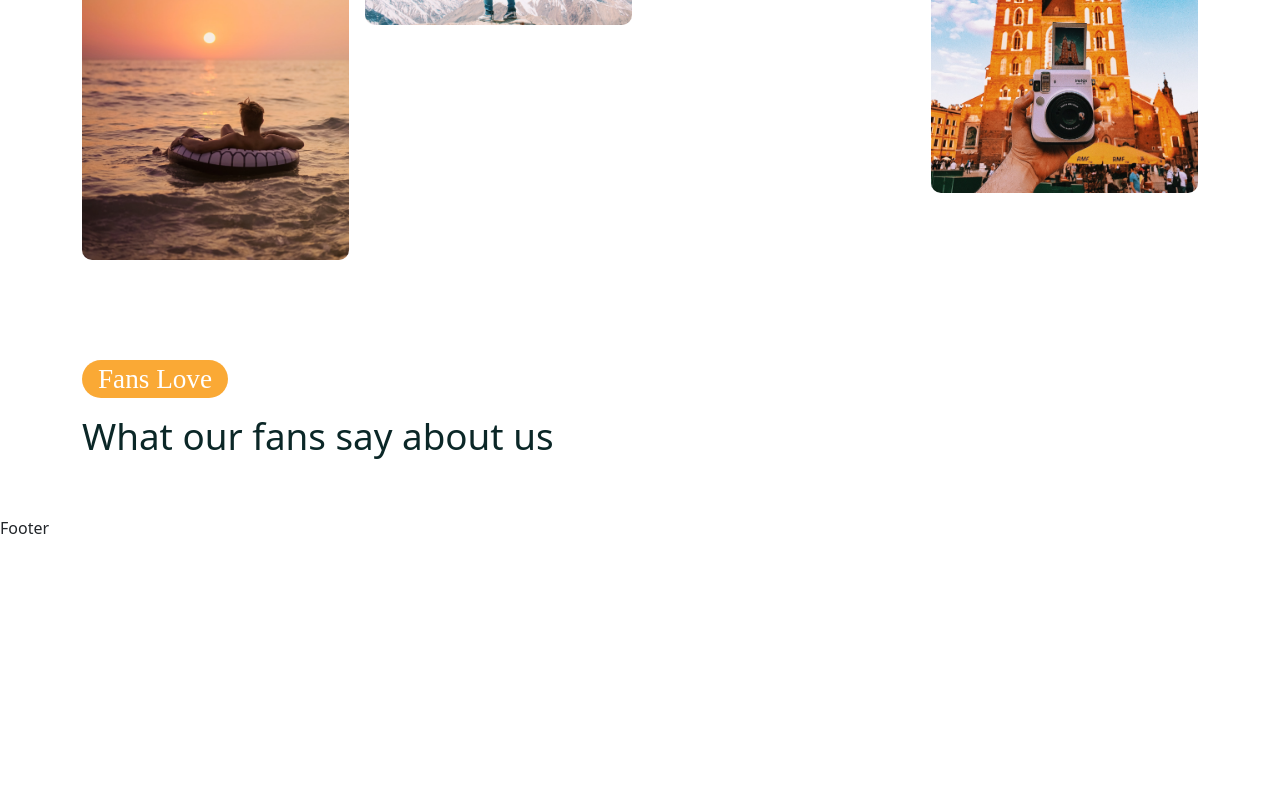
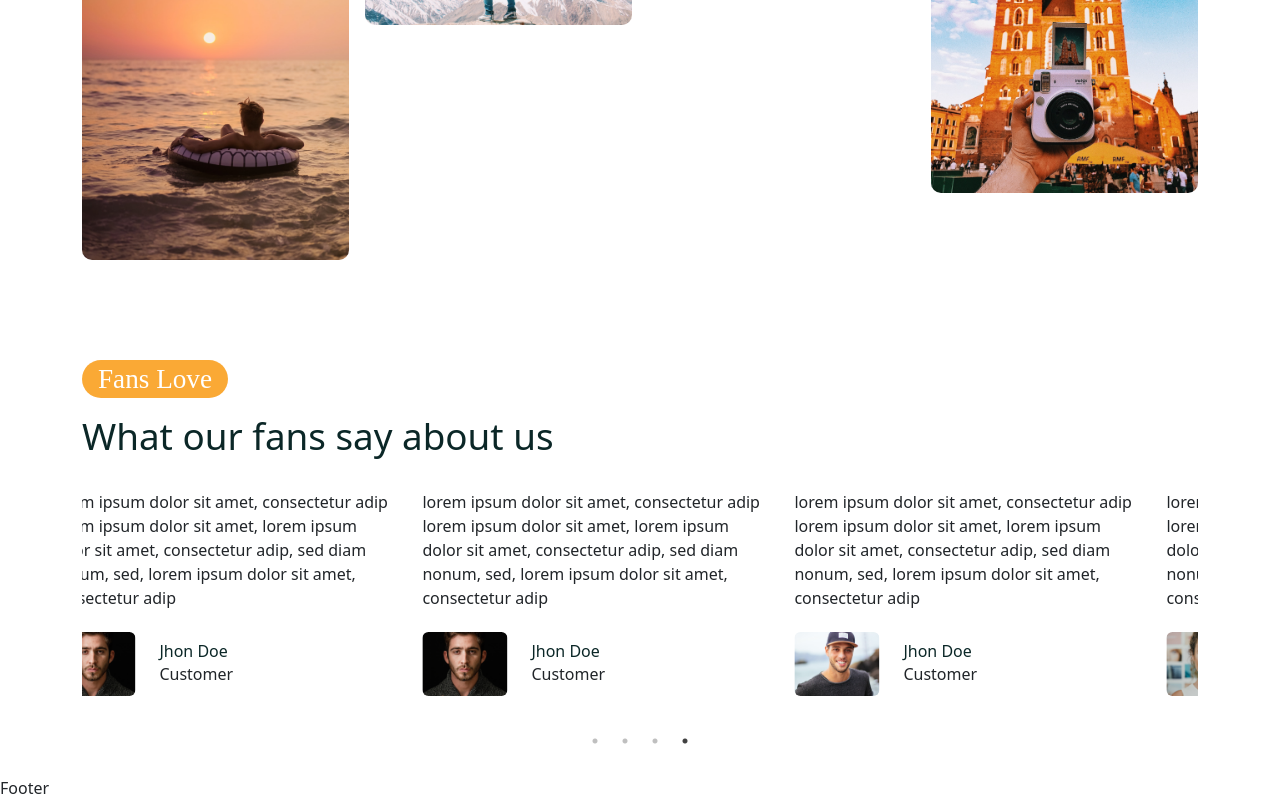
Before and after one commit to Ishu070303/TravelsTour, a React (Create React App) app in the folder frontend/: page /home in a window 1280 px wide. Shown: the part 3098-3898 px from the top of the page. Before the commit the page ends 3638 px from the top, so only its background shows below. Built offline with nearby package versions, Linux system fonts and the light colour scheme; a web font is replaced by a local one.

Commit message:
added testimonials

```diff
--- a/frontend/package.json
+++ b/frontend/package.json
@@ -12,6 +12,7 @@
     "react-responsive-masonry": "^2.1.7",
     "react-router-dom": "^6.6.1",
     "react-scripts": "5.0.1",
+    "react-slick": "^0.29.0",
     "reactstrap": "^9.1.9",
     "remixicon": "^3.1.1",
     "remixicon-react": "^1.0.0",
--- /dev/null
+++ b/frontend/src/components/testimonial/Testimonials.js
@@ -0,0 +1,106 @@
+import React from 'react';
+import Slider from 'react-slick';
+
+import ava01 from '../../assets/images/ava-1.jpg';
+import ava02 from '../../assets/images/ava-2.jpg';
+import ava03 from '../../assets/images/ava-3.jpg';
+
+const Testimonials = () => {
+
+  const settings = {
+    dots: true,
+    infinte: true,
+    autoplay: true,
+    speed: 1000,
+    swipeToSlide: true,
+    autoplaySpeed:2000,
+    slidesToShow: 3,
+
+    responsive: [
+        {
+            breakpoint: 992,
+            settings: {
+                slidesToShow: 2,
+                slidesToScroll: 1,
+                infinte: true,
+                dots: true,
+            },
+        },
+
+        {
+            breakpoint: 576,
+            settings: {
+                slidesToShow: 1,
+                slidesToScroll: 1,
+            },
+        }
+    ]
+  }
+
+  return (
+    <Slider {...settings} >
+        <div className='testimonial py-4 px-3'>
+            <p>
+                lorem ipsum dolor sit amet, consectetur adip lorem ipsum dolor sit amet,
+                lorem ipsum dolor sit amet, consectetur adip, sed diam nonum, sed,
+                lorem ipsum dolor sit amet, consectetur adip
+            </p>
+            <div className='d-flex align-items-center gap-4 mt-3'>
+                <img src={ava01} className='w-25 h-25 rounded-2' alt='' />
+                <div>
+                   <h6 className='mb-0 mt-3'>Jhon Doe</h6>
+                   <p>Customer</p>
+                </div>
+            </div>
+        </div>
+
+        <div className='testimonial py-4 px-3'>
+            <p>
+                lorem ipsum dolor sit amet, consectetur adip lorem ipsum dolor sit amet,
+                lorem ipsum dolor sit amet, consectetur adip, sed diam nonum, sed,
+                lorem ipsum dolor sit amet, consectetur adip
+            </p>
+            <div className='d-flex align-items-center gap-4 mt-3'>
+                <img src={ava02} className='w-25 h-25 rounded-2' alt='' />
+                <div>
+                   <h6 className='mb-0 mt-3'>Jhon Doe</h6>
+                   <p>Customer</p>
+                </div>
+            </div>
+        </div>
+
+        <div className='testimonial py-4 px-3'>
+            <p>
+                lorem ipsum dolor sit amet, consectetur adip lorem ipsum dolor sit amet,
+                lorem ipsum dolor sit amet, consectetur adip, sed diam nonum, sed,
+                lorem ipsum dolor sit amet, consectetur adip
+            </p>
+            <div className='d-flex align-items-center gap-4 mt-3'>
+                <img src={ava03} className='w-25 h-25 rounded-2' alt='' />
+                <div>
+                   <h6 className='mb-0 mt-3'>Jhon Doe</h6>
+                   <p>Customer</p>
+                </div>
+            </div>
+        </div>
+
+        <div className='testimonial py-4 px-3'>
+            <p>
+                lorem ipsum dolor sit amet, consectetur adip lorem ipsum dolor sit amet,
+                lorem ipsum dolor sit amet, consectetur adip, sed diam nonum, sed,
+                lorem ipsum dolor sit amet, consectetur adip
+            </p>
+            <div className='d-flex align-items-center gap-4 mt-3'>
+                <img src={ava03} className='w-25 h-25 rounded-2' alt='' />
+                <div>
+                   <h6 className='mb-0 mt-3'>Jhon Doe</h6>
+                   <p>Customer</p>
+                </div>
+            </div>
+        </div>
+
+    </Slider>
+  )
+}
+
+export default Testimonials
--- a/frontend/src/pages/Home.jsx
+++ b/frontend/src/pages/Home.jsx
@@ -13,6 +13,7 @@
 import ServiceList from '../services/ServiceList';
 import FeaturedTourList from '../components/featured-tours/FeaturedTourList';
 import MasonryImagesGallery from '../components/image-gallery/MasonryImagesGallery';
+import Testimonials from '../components/testimonial/Testimonials';
 
 const Home = () => {
   return <>
@@ -148,6 +149,9 @@
             <Subtitle subtitle={'Fans Love'} />
             <h2 className='testimonal_title'>What our fans say about us</h2>
           </Col>
+          <Col lg='12'>
+            <Testimonials />
+          </Col>
         </Row>
       </Container>
     </section>
--- a/frontend/src/styles/home.css
+++ b/frontend/src/styles/home.css
@@ -107,7 +107,7 @@
 
 .masonry-img{
     transition: .3s;
-
+    cursor: pointer;
 }
 
 .masonry-img:hover{
```
Also changed, not shown: 1 other file (tests, documents, lock files or other folders).
